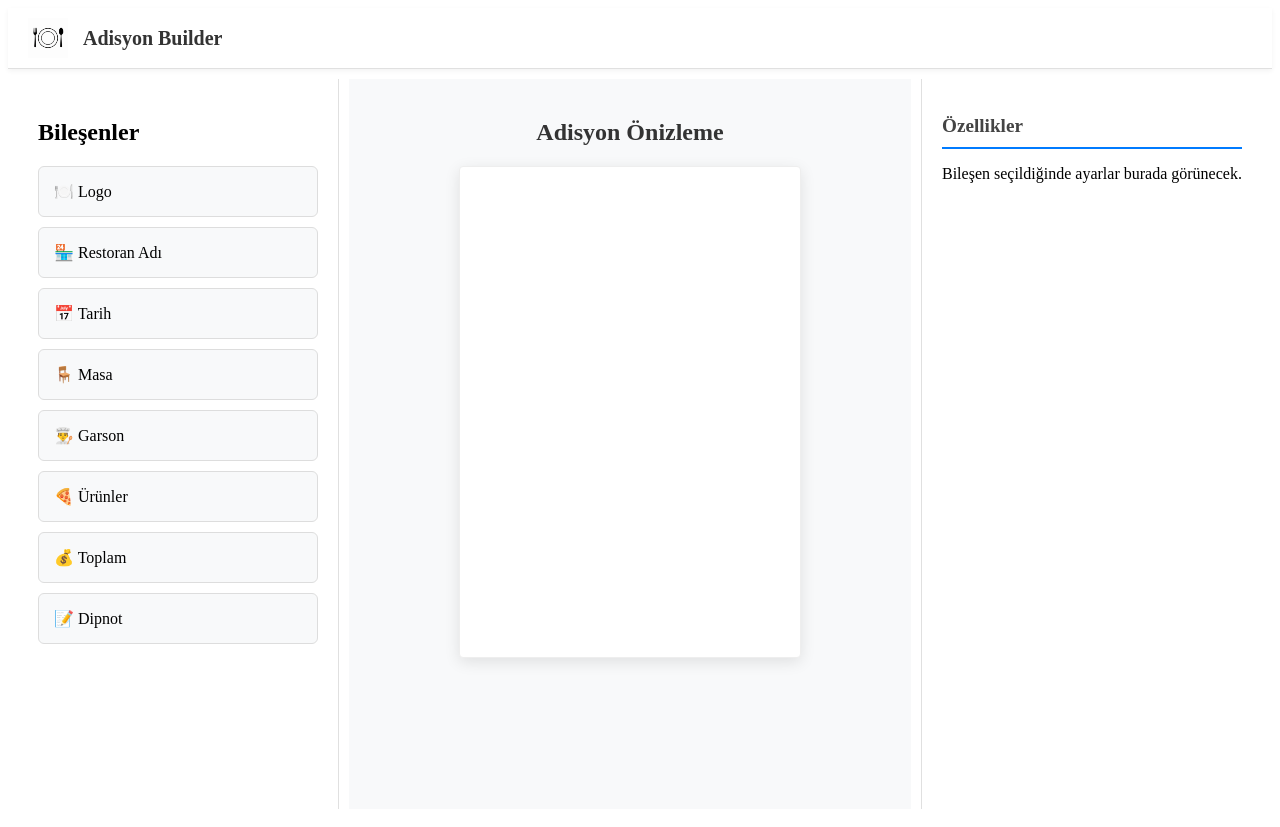
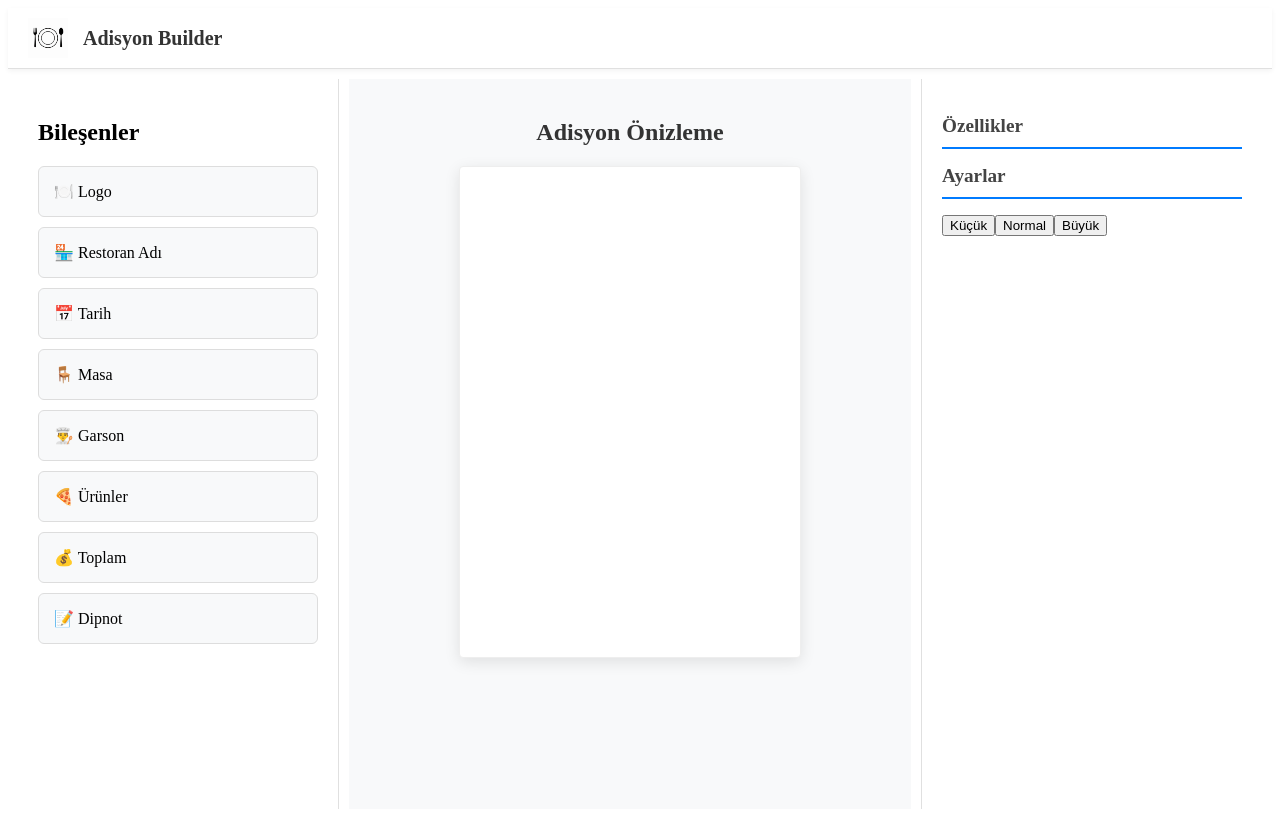
Before and after one commit to aybikegck-k/receipt-builder, an Angular app: page / in a window 1280 px wide. Built offline with nearby package versions, Linux system fonts and the light colour scheme.

Commit message:
güncel2

```diff
--- a/src/app/app.html
+++ b/src/app/app.html
@@ -1,9 +1,17 @@
-<app-navbar></app-navbar>
+
+<app-navbar></app-navbar> <!--angular arkada bütün navbarı getiriyor-->
 
 <div class="container">
   <app-component-pool (addComponentEvent)="addComponent($event)"></app-component-pool>
 
-  <app-receipt-preview [items]="receiptItems"></app-receipt-preview>
+  <app-receipt-preview [items]="receiptItems"
+  [fontSize]="fontSize"></app-receipt-preview>
 
-  <app-settings-panel></app-settings-panel>
+  <app-settings-panel
+   (fontSizeChange)="changeFontSize($event)">
+
+  </app-settings-panel>
 </div>
+
+<!--() event dinle bu event oluşursa şunu çalıştır
+ []veri gönder demek-->
--- a/src/app/app.ts
+++ b/src/app/app.ts
@@ -4,26 +4,31 @@ import { ComponentPool } from './component-pool/component-pool';
 import { ReceiptPreview } from './receipt-preview/receipt-preview';
 import { SettingsPanel } from './settings-panel/settings-panel';
 
-@Component({
-  selector: 'app-root',
+@Component({ //bundan sonra yazılacak claasın angular componenti olduğunu söylüyor
+  selector: 'app-root', //<app-root></app-root> htmlde bunu gördüğünde App componentini çalıştır
   standalone: true,
-  imports: [Navbar, ComponentPool, ReceiptPreview, SettingsPanel],
+  imports: [Navbar, ComponentPool, ReceiptPreview, SettingsPanel], //html içinde kullanılacak componentler
   templateUrl: './app.html',
   styleUrl: './app.css'
 })
-export class App {
-  receiptItems: any[] = [];
+export class App { //adisyondaki bütün bileşenler ilk hali boş eklendikçe dolacak
+  receiptItems: any[] = []; //
+  fontSize: string = 'normal';
 
-  addComponent(type: string) {
-    const newItem = {
+  addComponent(type: string) { //Yeni bir bileşen nesnesi oluştur ve receiptItems dizisine ekle.
+    const newItem = { //bu class gelen tipin özelliklerini belirler id , renk ,boyut vs
       id: Date.now(),
-      type: type,
-      text: this.getPlaceholderText(type)
+      type: type, //sürüklendyse onu kaydet logo geldiyse type:'logo'
+      text: this.getPlaceholderText(type), //gelen tipe göre ekranda yazılacak yazıyı çağırıyoruz
+
     };
 
-    this.receiptItems.push(newItem);
+    this.receiptItems.push(newItem); //Yeni oluşturduğumuz bileşeni receiptItems dizisinin sonuna ekliyoruz.
   }
-
+  changeFontSize(size: string) {
+    this.fontSize = size;
+  }
+//placeholder yazısını belirleme işini ayrı bir fonksiyonda aldık böylece ekleme işiyle metin belirleme işi birbiirne karışmadı
   getPlaceholderText(type: string): string {
     switch(type) {
       case 'logo': return 'Logonuz Buraya Gelecek';
@@ -38,3 +43,12 @@ export class App {
     }
   }
 }
+
+//her componentin bi görevi avr compoonenet-pool haber vermek , receipt-preview göstermek-setting-panel düzenlemek , app veriyi yönetmek
+//"Componentler birbirlerinin iç durumunu (state) doğrudan değiştirmez.
+//  Veri, ortak üst component tarafından yönetilir ve çocuk componentler Input/Output ile haberleşir.
+//receiptıtems verisini app componentinde tuttuk çünkü bu veri birden fazla component tarafından kullanılıyo
+//componentpool yeni bileşen eklemek istiyor receiptpreview bu veriyi ekranda gösteriyor settingpanels ise seçilen bileşenen özelliklerini değiştirecek.
+//eğer bu veri bu componentlerin biririnin içinde olsaydı diğer componentler ona dpğrudan erişemeeycekti.
+//state= uygulamanın o anki durumu
+//Angular'da HTML değil, state yönetilir. HTML sadece state'in ekrandaki yansımasıdır.
--- a/src/app/component-pool/component-pool.css
+++ b/src/app/component-pool/component-pool.css
@@ -5,7 +5,7 @@
     border-right: 1px solid #e0e0e0;
 }
 
-.item {
+.item { /*her kutunun ayarı*/
     background: #f8f9fa;
     margin-bottom: 10px;
     padding: 15px;
@@ -19,5 +19,5 @@
 .item:hover {
     background: #eef6ff;
     border-color: #007bff;
-    transform: translateX(5px);
+    transform: translateX(5px); /*kutuyu 5pixel sola kaydırıyor*/
 }
--- a/src/app/component-pool/component-pool.ts
+++ b/src/app/component-pool/component-pool.ts
@@ -10,9 +10,9 @@ import { DragDropModule } from '@angular/cdk/drag-drop';
   styleUrl: './component-pool.css',
 })
 export class ComponentPool {
-  @Output() addComponentEvent = new EventEmitter<string>();
+  @Output() addComponentEvent /*eventin adı */ = new EventEmitter<string>();//gönderilen şey string olacak
 
-  components = [
+  components = [ //angularda ekran görnen veri ts de tutulur html de değil ts veriyi tutar html gösterir bir özellik eklemek istediğimide buraya ekleriz
     { type: 'logo', label: '🍽️ Logo' },
     { type: 'restoran', label: '🏪 Restoran Adı' },
     { type: 'tarih', label: '📅 Tarih' },
@@ -23,3 +23,8 @@ export class ComponentPool {
     { type: 'dipnot', label: '📝 Dipnot' },
   ];
 }
+//output-> dışarı çıkış. yani bu component dışarıya haber gönderecek
+//yani componenetPool App e haber veriyor
+//eventEmitter-> bu görünce aklına şu gelsin bu compenent dışarıya haber gönderecek
+//@output bu yazıldığında bu diyor ki birazdan olusturacagım değişken normal değişken değil bu bir event
+//event->uygulamada gerçekleşen ve başka bir kodun tepki vermesini sağlayan harekettir logo süürklendş event, logo bırakıldı event, butona tıklandı event gibi
--- a/src/app/receipt-preview/receipt-preview.css
+++ b/src/app/receipt-preview/receipt-preview.css
@@ -1,11 +1,11 @@
 :host {
-    flex: 1;
-    display: flex;
+    flex: 1; /*kalan boşluğu bana ver*/
+    display: flex; /*bu konteyner iiçndeki alanı düzenledi yani başlık fiş vs alt alta yazılsın column seçildi*/
     flex-direction: column; /* Başlık ve fişi alt alta dizmek için */
     align-items: center;    /* Fişi yatayda tam ortalar */
     padding: 20px;
     background-color: #f8f9fa; /* Arka planı biraz grileştirerek beyaz fişi ortaya çıkarır */
-    overflow-y: auto;
+    overflow-y: auto; /*ürün eklendikce scroll çıkmasını sağlıyor*/
 }
 
 h2 {
@@ -23,7 +23,18 @@ h2 {
     padding: 20px;
     border-radius: 4px;
     /* Fişin içine eklenecek içerikler için esneklik */
-    display: flex;
+    display: flex; /*gelen elemanların nasıl dizileceği*/
     flex-direction: column;
     gap: 10px;
 }
+.font-small {
+  font-size: 12px;
+}
+
+.font-normal {
+  font-size: 16px;
+}
+
+.font-large {
+  font-size: 22px;
+}
--- a/src/app/receipt-preview/receipt-preview.html
+++ b/src/app/receipt-preview/receipt-preview.html
@@ -9,7 +9,16 @@
   (cdkDropListDropped)="drop($event)">
 
   <div *ngFor="let item of items" class="receipt-item">
-    <p>{{ item.text }}</p>
+    <p
+    [class.font-small]="fontSize === 'small'"
+    [class.font-normal]="fontSize === 'normal'"
+    [class.font-large]="fontSize === 'large'">
+        {{ item.text }}</p>
   </div>
 
 </div>
+<!--cdkDropList burayı bırakılabilir alan yapıyor id:receiptList bu alanın adı yani solda verdiğimiz ad aslında bu diyorki ben receiptListe bağlıyım
+cdkDropListData : bu drop alanın verisi items dizisi yani appden gelen adisyon bileşenleri
+kullanıcı buraya bir şey bırakınca drop() fonksitonu çalışır
+ alttaki diz içide olan kod iste ekrana basma kısmı items dizisindeki
+ her bileşen için bir kutu oluştur ve içindeki text değerini ekrana yazdır-->
--- a/src/app/settings-panel/settings-panel.html
+++ b/src/app/settings-panel/settings-panel.html
@@ -1,3 +1,10 @@
 <h2>Özellikler</h2>
 
-<p>Bileşen seçildiğinde ayarlar burada görünecek.</p>
+
+<h2>Ayarlar</h2>
+
+<button (click)="selectFontSize('small')">Küçük</button>
+
+<button (click)="selectFontSize('normal')">Normal</button>
+
+<button (click)="selectFontSize('large')">Büyük</button>
--- a/src/app/settings-panel/settings-panel.ts
+++ b/src/app/settings-panel/settings-panel.ts
@@ -1,4 +1,4 @@
-import { Component } from '@angular/core';
+import { Component,Output, EventEmitter } from '@angular/core';
 
 @Component({
   selector: 'app-settings-panel',
@@ -7,4 +7,11 @@ import { Component } from '@angular/core';
   templateUrl: './settings-panel.html',
   styleUrl: './settings-panel.css',
 })
-export class SettingsPanel {}
+export class SettingsPanel {
+  @Output() fontSizeChange = new EventEmitter<string>();
+  selectFontSize(size: string){
+    this.fontSizeChange.emit(size);
+  }
+}
+//emit dışarıya haber gönder demek yani burada yazdıgımız fonksion diyor ki app kullanıcı bir yazı boyutu seçti
+//akış şu -> kullanıcı->SeyyingPanel->selectedFontSize("large")->emit("large")->App->changeFontSize("large")->fontSize="large"-->ReceiptPreview->yazılar büyür
```
Also changed, not shown: src/app/component-pool/component-pool.html (+19 -0 lines), src/app/receipt-preview/receipt-preview.ts (+8 -3 lines).
